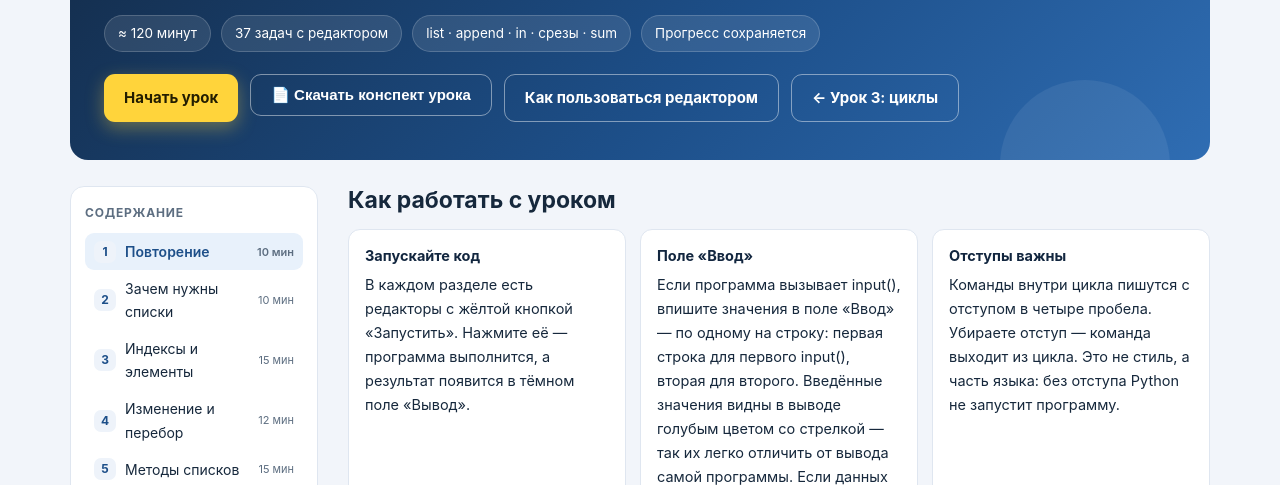
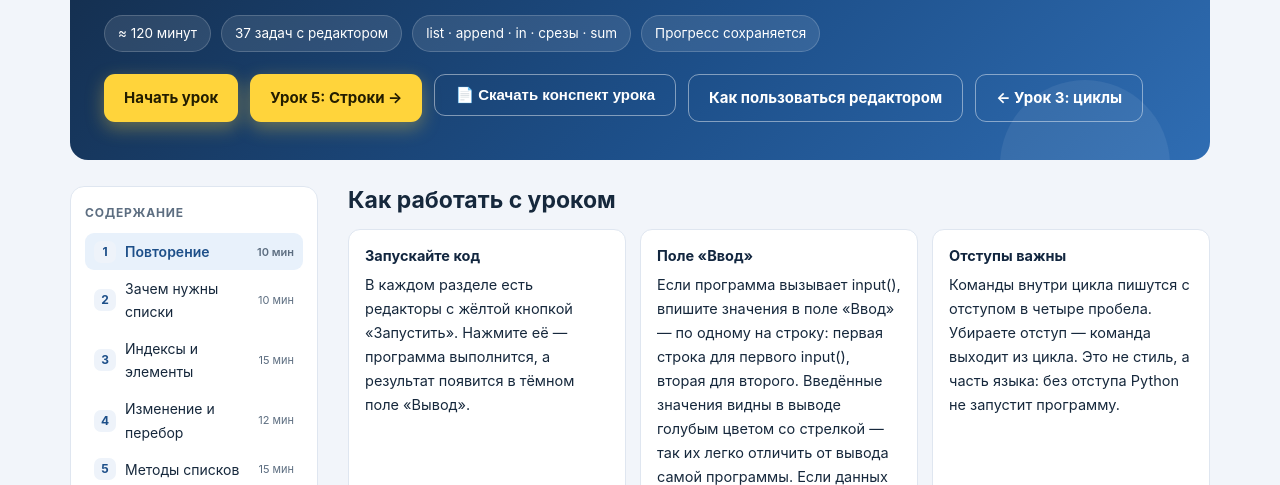
Before and after one commit to timyr112003/EGE-, a plain HTML site: page urok-4-spiski.html in a window 1280 px wide. Shown: the part 311-796 px from the top of the page. Drawn offline with nearby package versions, Linux system fonts and the light colour scheme.

Commit message:
Add files via upload

```diff
--- a/urok-4-spiski.html
+++ b/urok-4-spiski.html
@@ -48,6 +48,7 @@ body{font-family:-apple-system,BlinkMacSystemFont,"Segoe UI",Roboto,"Helvetica N
 .btn{display:inline-flex;align-items:center;gap:8px;padding:11px 20px;border-radius:11px;font-weight:700;font-size:15px;text-decoration:none;transition:.15s;border:none;cursor:pointer}
 .btn-yellow{background:var(--yellow);color:#231d00;box-shadow:0 6px 18px rgba(255,212,59,.35)}
 .btn-yellow:hover{transform:translateY(-1px)}
+.btn.is-soon{opacity:.55;pointer-events:none;box-shadow:none}
 .btn-ghost{background:transparent;border:1px solid rgba(255,255,255,.45);color:#fff}
 .btn-ghost:hover{background:rgba(255,255,255,.1)}
 /* ---------- экспорт ДЗ в Word ---------- */
@@ -270,15 +271,14 @@ body.ctor section.lesson,body.ctor .task,body.ctor .editor,body.ctor .callout,bo
       <span class="chip">Прогресс сохраняется</span>
     </div>
     <div class="hero-actions">
-      <a class="btn btn-yellow" href="#sec1">Начать урок</a>
+      <a class="btn btn-yellow" href="#sec1">Начать урок</a><a class="btn btn-yellow" href="urok-5-stroki.html">Урок 5: Строки →</a>
       <span class="conspect-wrap"><button type="button" class="btn btn-ghost" id="btn-conspect">📄 Скачать конспект урока</button>
         <span class="conspect-menu" id="conspect-menu">
           <button type="button" class="conspect-item" data-csfmt="docx"><span class="cs-ic">📝</span><span class="cs-tx">Word (.docx)<small>для редактирования</small></span></button>
           <button type="button" class="conspect-item" data-csfmt="pdf"><span class="cs-ic">📕</span><span class="cs-tx">PDF (.pdf)<small>для печати и отправки</small></span></button>
         </span></span>
       <a class="btn btn-ghost" href="#howto">Как пользоваться редактором</a>
-      <a class="btn btn-ghost" href="urok-3-cikly.html">← Урок 3: циклы</a>
-    </div>
+      <a class="btn btn-ghost" href="urok-3-cikly.html">← Урок 3: циклы</a>    </div>
   </section>
 </div>
 
@@ -1282,7 +1282,7 @@ for c in word:
 print("Букв «а»:", count)</textarea>
     </div>
     <p>Получилось <code>Букв «а»: 2</code> — цикл прошёл по всем одиннадцати буквам слова. Методы строк, срезы слов и split() — тема следующего занятия. А пока закрепите списки домашними задачами.</p>
-    <div class="hero-actions"><a class="btn btn-ghost" href="urok-3-cikly.html">← Повторить урок 3: циклы</a></div>
+    <div class="hero-actions"><a class="btn btn-yellow" href="urok-5-stroki.html">Урок 5: Строки →</a><a class="btn btn-ghost" href="urok-3-cikly.html">← Повторить урок 3: циклы</a></div>
   </div>
 </section>
 
@@ -1291,7 +1291,7 @@ print("Букв «а»:", count)</textarea>
 
 <footer>
   Урок 4 · Списки · Python для подготовки к ЕГЭ по информатике · Код выполняется прямо в браузере (Pyodide / WebAssembly)<br>
-  <a href="index.html">← Урок 1: Знакомство с Python</a> · <a href="urok-2-usloviya.html">← Урок 2: Условия и логика</a> · <a href="urok-3-cikly.html">← Урок 3: Циклы</a> · Файл автономный: интернет нужен только при первом запуске Python. Ваш код и прогресс хранятся локально в браузере.
+  <a href="index.html">← Урок 1: Знакомство с Python</a> · <a href="urok-2-usloviya.html">← Урок 2: Условия и логика</a> · <a href="urok-3-cikly.html">← Урок 3: Циклы</a> · <a href="urok-5-stroki.html">Урок 5: Строки →</a> · Файл автономный: интернет нужен только при первом запуске Python. Ваш код и прогресс хранятся локально в браузере.
 </footer>
 
 <script src="https://cdnjs.cloudflare.com/ajax/libs/codemirror/5.65.16/codemirror.min.js"></script>
```
